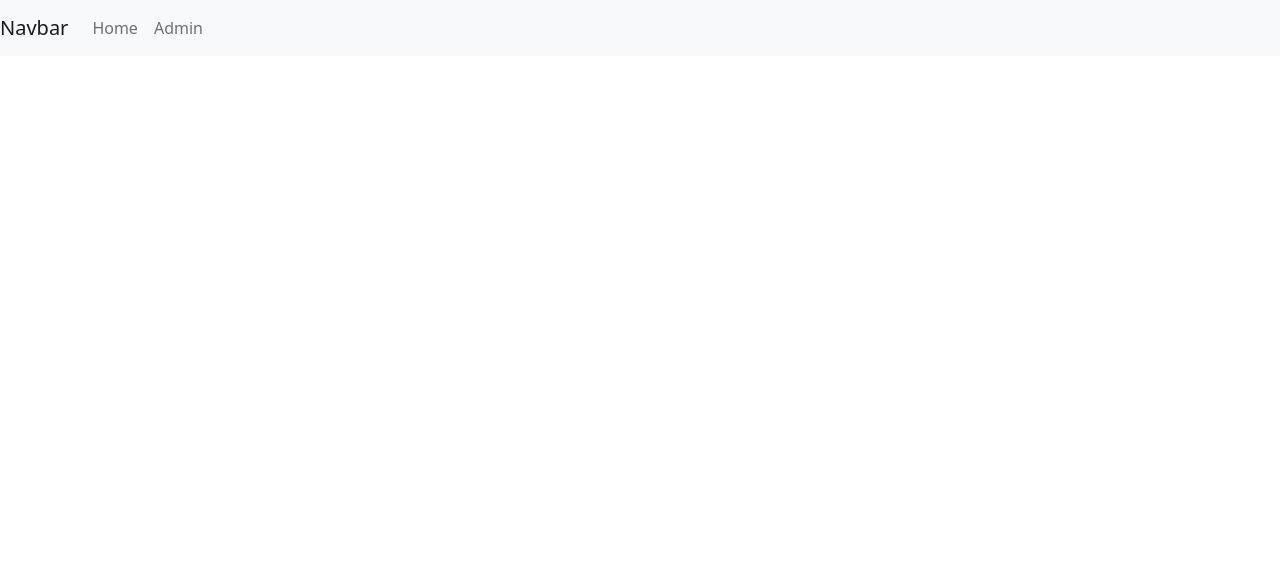
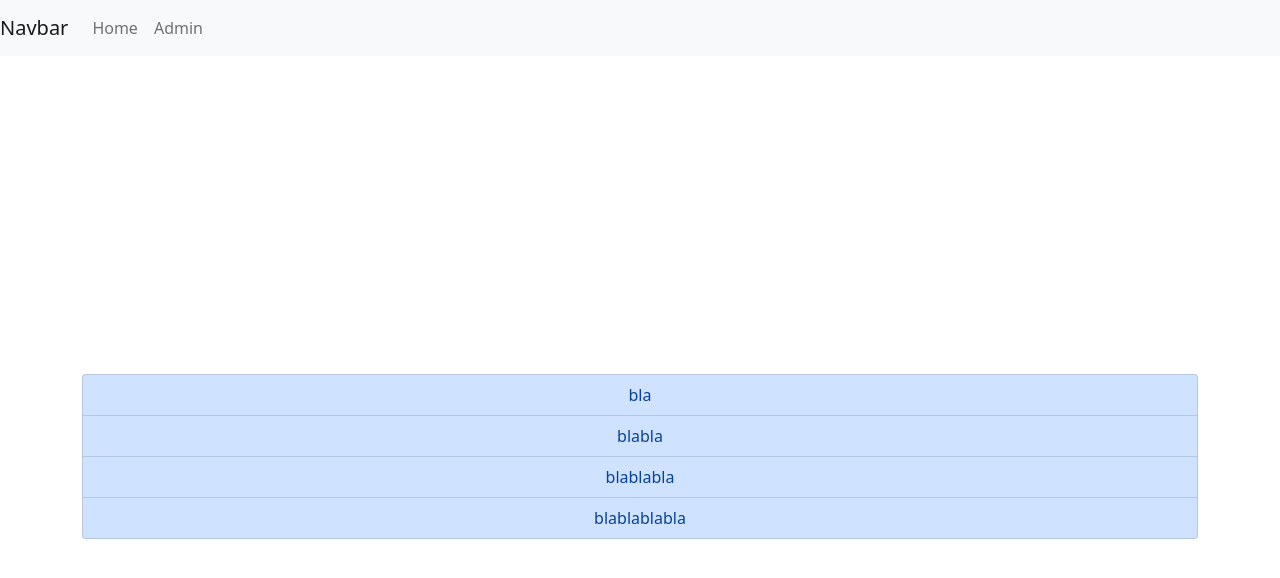
Before and after one commit to mohamedr07/que, a React (Create React App) app: page /processes in a window 1280 px wide. Shown: the top 578 px of the page. Built offline with nearby package versions, Linux system fonts and the light colour scheme.

Commit message:
Added process page

```diff
--- a/src/App.js
+++ b/src/App.js
@@ -8,6 +8,7 @@ import {
   Route,
   Link
 } from 'react-router-dom';
+import Processes from './components/Processes';
 
 
 function App() {
@@ -28,6 +29,9 @@ function App() {
                 <Route path="/admin">
                     <AdminView/>
                 </Route>
+                <Route path="/processes">
+                    <Processes/>
+                </Route>
             </Switch>
         </div>
       </section>
--- a/src/components/AdminView.js
+++ b/src/components/AdminView.js
@@ -4,6 +4,7 @@ import processImage from '../resources/process.png'
 import providerImage from '../resources/provider.png'
 import queueImage from '../resources/queue.png'
 import stationImage from '../resources/station.jpg'
+import { Link } from 'react-router-dom';
 
 export class AdminView extends Component {
     render() {
@@ -16,7 +17,7 @@ export class AdminView extends Component {
                         <div class="card-body">
                             <h5 class="card-title">Processes</h5>
                             <p class="card-text">Some quick example text to build on the card title and make up the bulk of the card's content.</p>
-                            <a href="#" class="btn btn-primary">Go somewhere</a>
+                            <Link to="/processes"class="btn btn-primary">View processes</Link>
                         </div>
                     </div>
                 </div>
--- /dev/null
+++ b/src/components/Processes.js
@@ -0,0 +1,24 @@
+import React, { Component } from 'react'
+
+export class Processes extends Component {
+
+    render() {
+
+        let processesItems = ["bla", "blabla", "blablabla", "blablablabla"];
+
+
+        return (
+            <div>
+                <ul className="list-group">
+                    {processesItems.map(processItem => (
+                        <li className="list-group-item list-group-item-primary">
+                            {processItem}
+                        </li>
+                    ))}
+                </ul>
+            </div>
+        )
+    }
+}
+
+export default Processes
```
